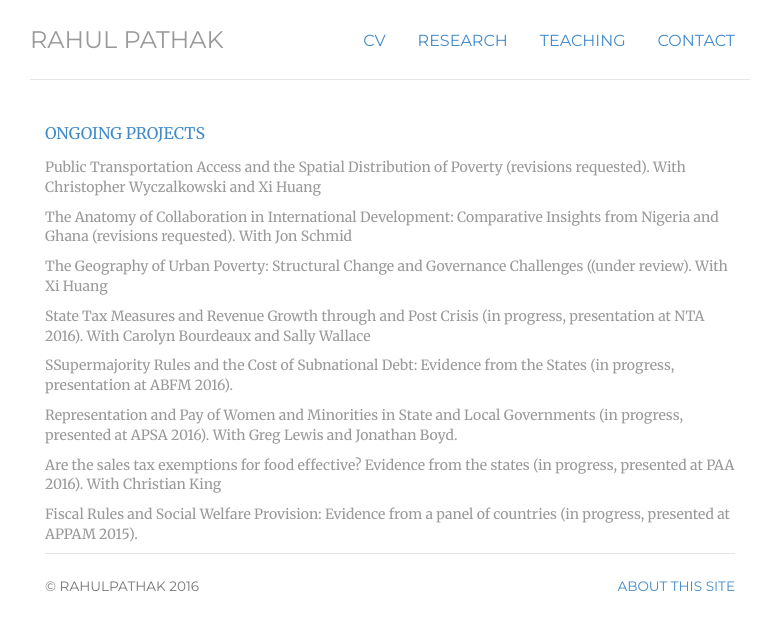
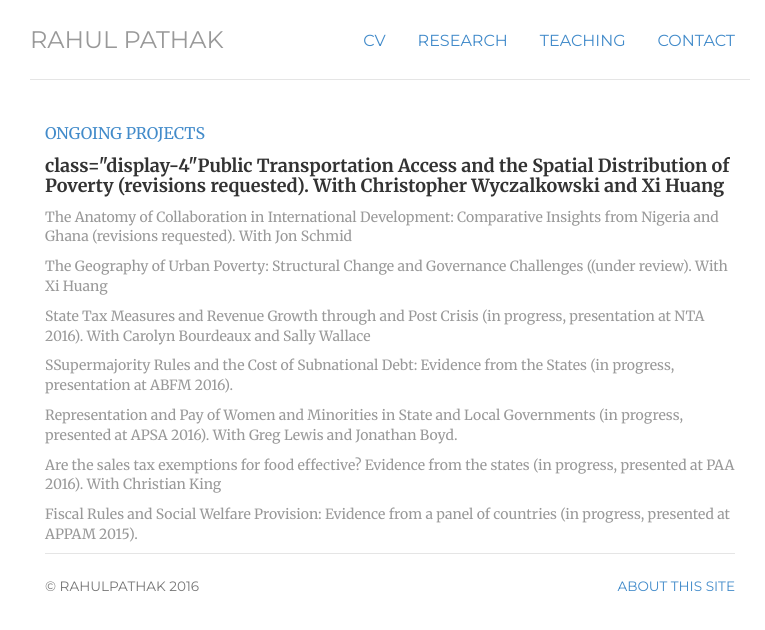
Before and after one commit to pathak-rahul/pathak-rahul.github.io, a Jekyll site: the page built from ongoing/index.html, in a window 1280 px wide. Shown: the top 630 px of the page, without its empty margins (250-1015 px from the left). Built offline with Jekyll 4.4.1, drawn with Linux system fonts in a browser that asks for light colours.

Commit message:
Update index.html

```diff
--- a/ongoing/index.html
+++ b/ongoing/index.html
@@ -11,7 +11,7 @@
 
 <ul class="list-unstyled">
 
-<h4><small>Public Transportation Access and the Spatial Distribution of Poverty (revisions requested). With Christopher Wyczalkowski and Xi Huang</small></h4>
+<h4>class="display-4"Public Transportation Access and the Spatial Distribution of Poverty (revisions requested). With Christopher Wyczalkowski and Xi Huang</h4>
 <h4><small>The Anatomy of Collaboration in International Development: Comparative Insights from Nigeria and Ghana (revisions requested). With Jon Schmid</small></h4>
 <h4><small>The Geography of Urban Poverty: Structural Change and Governance Challenges ((under review). With Xi Huang</small></h4>
 <h4><small>State Tax Measures and Revenue Growth through and Post Crisis (in progress, presentation at NTA 2016). With Carolyn Bourdeaux and Sally Wallace</small></h4>
```
